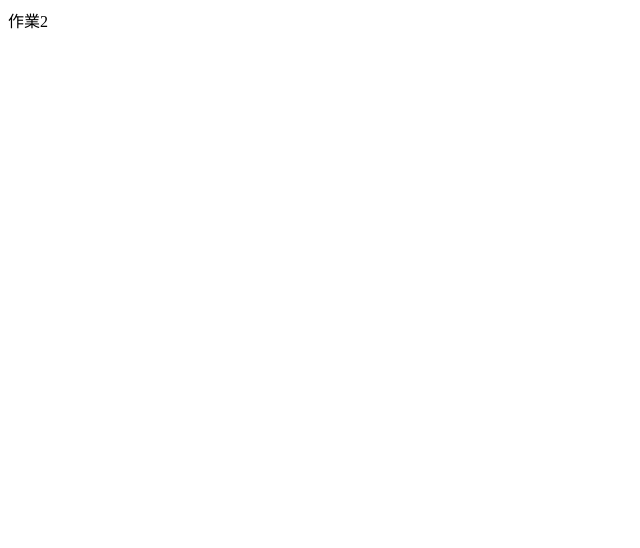
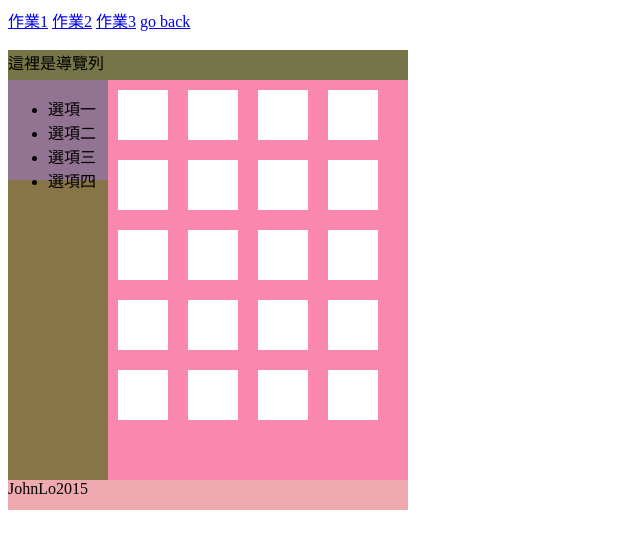
Before and after one commit to LoJohn/LoJohn.github.io, a plain HTML site: page HW2.html in a window 1280 px wide. Shown: the whole page, without its empty margins (0-640 px from the left). Drawn offline with Linux system fonts and the light colour scheme.

Commit message:
all update

```diff
--- a/HW2.html
+++ b/HW2.html
@@ -1,12 +1,97 @@
 <!DOCTYPE html>
 <html>
     <head>
-    <title>Untitled Document</title>
+        <title>作業2</title>
         <meta charset="UTF-8">
         <meta name="description" content="">
         <meta name="keywords" content="">
+        <style type=text/css></style>
     </head>
     <body>
-作業2
+
+        <a href="HW1.html">作業1</a>
+        <a href="HW2.html">作業2</a>
+        <a href="HW3.html">作業3</a>
+        <a href="index.html">go back</a>
+        <br>
+        <br>
+        <div style="background-color:#757547;width:400px;height:30px">這裡是導覽列</div>
+        <div style="background-color:#887547;width:400px;height:400px">
+
+            <div style="background-color:#927492;width:100px;height:100px;float:left">
+                <ul>
+                    <li>選項一</li>
+                    <li>選項二</li>
+                    <li>選項三</li>
+                    <li>選項四</li>
+                </ul>
+            </div>
+            <div style="background-color:#fa88ae;width:300px;height:400px;float:right">
+                <div style="background-color:#FFFFFF;width:50px; height:50px;
+                            margin:10px;float:left">
+                </div>
+                <div style="background-color:#FFFFFF;width:50px; height:50px;
+                            margin:10px;float:left">
+                </div>
+                <div style="background-color:#FFFFFF;width:50px; height:50px;
+                            margin:10px;float:left">
+                </div>
+                <div style="background-color:#FFFFFF;width:50px; height:50px;
+                            margin:10px;float:left">
+                </div>
+                <div style="background-color:#FFFFFF;width:50px; height:50px;
+                            margin:10px;float:left">
+                </div>
+                <div style="background-color:#FFFFFF;width:50px; height:50px;
+                            margin:10px;float:left">
+                </div>
+                 <div style="background-color:#FFFFFF;width:50px; height:50px;
+                            margin:10px;float:left">
+                </div>
+                 <div style="background-color:#FFFFFF;width:50px; height:50px;
+                            margin:10px;float:left">
+                </div>
+                 <div style="background-color:#FFFFFF;width:50px; height:50px;
+                            margin:10px;float:left">
+                </div>
+                 <div style="background-color:#FFFFFF;width:50px; height:50px;
+                            margin:10px;float:left">
+                </div>
+                 <div style="background-color:#FFFFFF;width:50px; height:50px;
+                            margin:10px;float:left">
+                </div>
+                 <div style="background-color:#FFFFFF;width:50px; height:50px;
+                            margin:10px;float:left">
+                </div>
+                <div style="background-color:#FFFFFF;width:50px; height:50px;
+                            margin:10px;float:left">
+                </div>
+                <div style="background-color:#FFFFFF;width:50px; height:50px;
+                            margin:10px;float:left">
+                </div>
+                <div style="background-color:#FFFFFF;width:50px; height:50px;
+                            margin:10px;float:left">
+                </div>
+                <div style="background-color:#FFFFFF;width:50px; height:50px;
+                            margin:10px;float:left">
+                </div>
+                <div style="background-color:#FFFFFF;width:50px; height:50px;
+                            margin:10px;float:left">
+                </div>
+                <div style="background-color:#FFFFFF;width:50px; height:50px;
+                            margin:10px;float:left">
+                </div>
+                <div style="background-color:#FFFFFF;width:50px; height:50px;
+                            margin:10px;float:left">
+                </div>
+                <div style="background-color:#FFFFFF;width:50px; height:50px;
+                            margin:10px;float:left">
+                </div>
+
+
+            </div>
+        </div>
+        <div style="background-color:#eeaaae;width:400px;height:30px">JohnLo2015</div>
+
             </body>
         </html>
```
Also changed, not shown: HW1.html (+7 -1 lines), HW3.html (+6 -1 lines), index.html (+11 -26 lines), redirect.html (deleted, +0 -12 lines), fet8XSH.jpg (added). Lines whose indentation alone changed are shown as unchanged.
